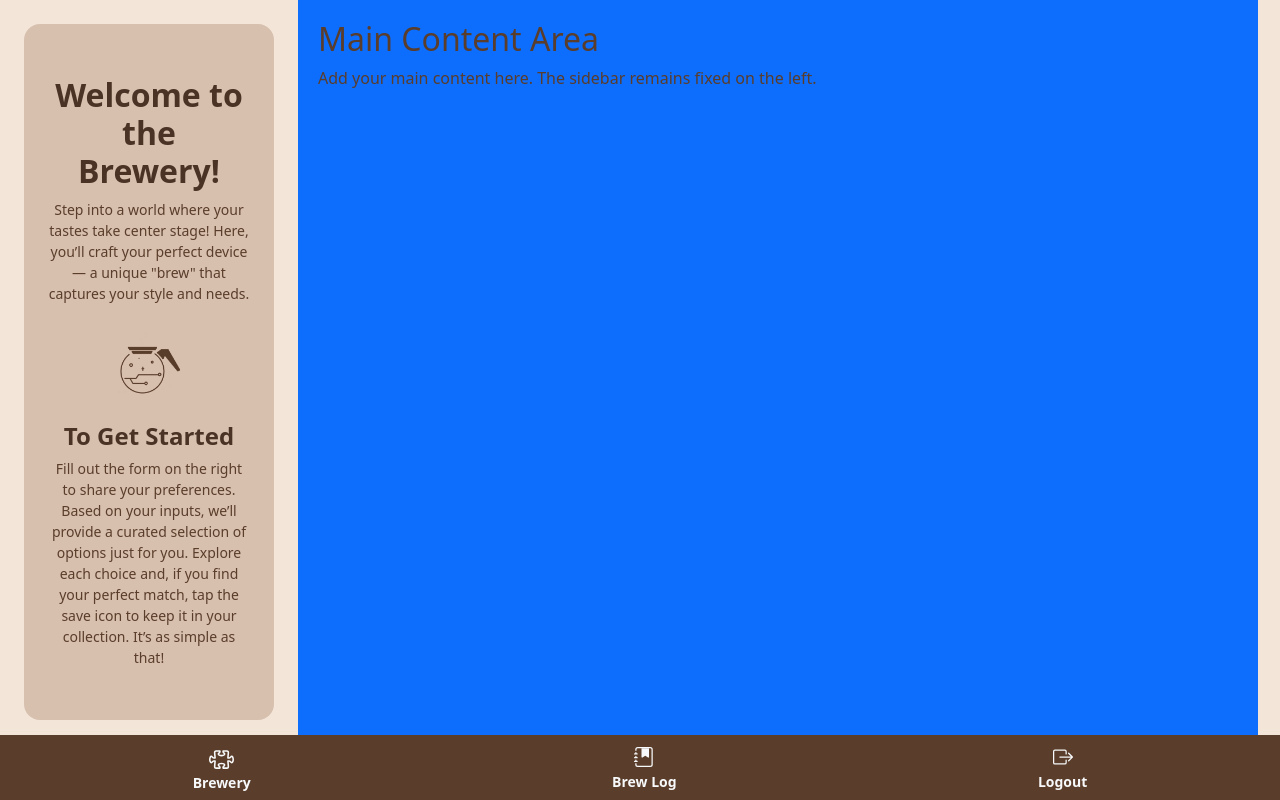
After one commit to Tapple214/brewyourtech, a Django app: page /brewery in a window 1280 px wide. The commit adds this page. Run offline with Django 5.2, Linux system fonts and the light colour scheme; some libraries are stand-ins or nearby versions.

Commit message:
brewery ui and page

```diff
--- /dev/null
+++ b/brewyourtech/byt/templates/byt/brewery.html
@@ -0,0 +1,71 @@
+<!-- USER'S HOME PAGE AKA "BREW LOG" PAGE -->
+{% load django_bootstrap5 %} {% load static %} {% include 'byt/navbar.html' %}
+
+<!DOCTYPE html>
+<html lang="en">
+  <head>
+    <meta charset="UTF-8" />
+    <meta name="viewport" content="width=device-width, initial-scale=1.0" />
+
+    <!-- Title & Icon -->
+    <title>Brewery</title>
+    <link
+      rel="icon"
+      type="image/png"
+      href="{% static 'byt/images/logo.png' %}"
+    />
+
+    <!-- Bootstrap CSS -->
+    {% bootstrap_css %}
+  </head>
+
+  <body
+    class="d-flex align-items-center"
+    style="
+      color: #5a3d2b;
+      overflow-x: hidden;
+      background-color: #f3e5d8;
+      height: 93vh;
+    "
+  >
+    <!-- Sidebar-style Div -->
+    <div
+      class="py-4 card border-0 rounded-4 m-4 p-4 text-center d-flex align-items-center justify-content-center"
+      style="background-color: #d7c0ae; width: 250px; height: 87vh"
+    >
+      <h2 class="fw-bold" style="color: #4a3325">Welcome to the Brewery!</h2>
+      <p class="small mb-0" style="color: #5a3d2b">
+        Step into a world where your tastes take center stage! Here, you’ll
+        craft your perfect device — a unique "brew" that captures your style and
+        needs.
+      </p>
+
+      <img
+        src="{% static 'byt/images/logo.png' %}"
+        alt="BrewYourTech Logo"
+        style="width: 70px"
+        class="my-4"
+      />
+
+      <h4 class="fw-bold" style="color: #4a3325">To Get Started</h4>
+      <p style="color: #5a3d2b" class="mb-0 small">
+        Fill out the form on the right to share your preferences. Based on your
+        inputs, we’ll provide a curated selection of options just for you.
+        Explore each choice and, if you find your perfect match, tap the save
+        icon to keep it in your collection. It’s as simple as that!
+      </p>
+    </div>
+
+    <!-- Main Content -->
+    <div style="padding: 20px" class="bg-primary h-100 w-75">
+      <h2>Main Content Area</h2>
+      <p>Add your main content here. The sidebar remains fixed on the left.</p>
+    </div>
+
+    <!-- Navbar component -->
+    {% include 'byt/navbar.html' %}
+
+    <!-- Bootstrap JavaScript -->
+    {% bootstrap_javascript %}
+  </body>
+</html>
--- a/brewyourtech/byt/templates/byt/login.html
+++ b/brewyourtech/byt/templates/byt/login.html
@@ -40,7 +40,7 @@
             <h2 class="fw-bold">Login or Sign up!</h2>
           </div>
 
-          <p style="font-size: 12px">
+          <p class="small">
             Don't have an account yet? Enter your username and password and
             press <b>Sign Up</b>.
           </p>
@@ -113,7 +113,7 @@
 
       <!-- Content -->
       <h1 class="fw-bold z-3">Ready to Brew Your Tech?</h1>
-      <p style="line-height: 1.6; font-size: 12px" class="z-3">
+      <p style="line-height: 1.6" class="z-3 small">
         Craving a tech upgrade? At BrewYourTech, we’ve got the perfect blend
         of devices to espresso yourself. Whether you’re looking for a latte
         innovation or a shot of something fresh, we’ll help you brew up the
--- a/brewyourtech/byt/templates/byt/navbar.html
+++ b/brewyourtech/byt/templates/byt/navbar.html
@@ -5,7 +5,11 @@
 >
   <div class="container-fluid d-flex justify-content-around">
     <!-- Brewery -->
-    <a href="#" class="nav-link text-center text-light" aria-label="Brewery">
+    <a
+      href="{% url 'brewery' %}"
+      class="nav-link text-center text-light"
+      aria-label="Brewery"
+    >
       <svg
         xmlns="http://www.w3.org/2000/svg"
         width="25"
@@ -24,7 +28,7 @@
 
     <!-- Brew Log -->
     <a
-      href="{% url 'index' %}"
+      href="{% url 'brewLog' %}"
       class="nav-link text-center text-light"
       aria-label="Brew Log"
     >
--- a/brewyourtech/byt/urls.py
+++ b/brewyourtech/byt/urls.py
@@ -5,5 +5,6 @@ from . import views
 urlpatterns = [
     path('navbar', views.navbar, name='navbar'),
     path('login', views.login, name='login'),
-    path('', views.index, name='index'),
+    path('', views.brewLog, name='brewLog'),
+    path('brewery', views.brewery, name='brewery'),
 ]
--- a/brewyourtech/byt/views.py
+++ b/brewyourtech/byt/views.py
@@ -4,16 +4,20 @@ from .models import *
 
 # Create your views here.
 
-# Index/Home page
-def index(request):
+# Index/Home page aka "Brew Log"
+def brewLog(request):
     response_string = User.objects.all()[0]
-    return render(request, 'byt/index.html', {'user_data': response_string})
+    return render(request, 'byt/brewLog.html', {'user_data': response_string})
 
 # Login page
 def login(request):
     return render(request, 'byt/login.html')
 
 
-# Login page
+# Navbar component
 def navbar(request):
     return render(request, 'byt/navbar.html')
+
+# Assembly/Filer page aka "Brewery"; assembly means where we "assemble" our wanted device
+def brewery(request):
+    return render(request, 'byt/brewery.html')
```
Also changed, not shown: brewyourtech/byt/templates/byt/brewLog.html (renamed from brewyourtech/byt/templates/byt/index.html).
